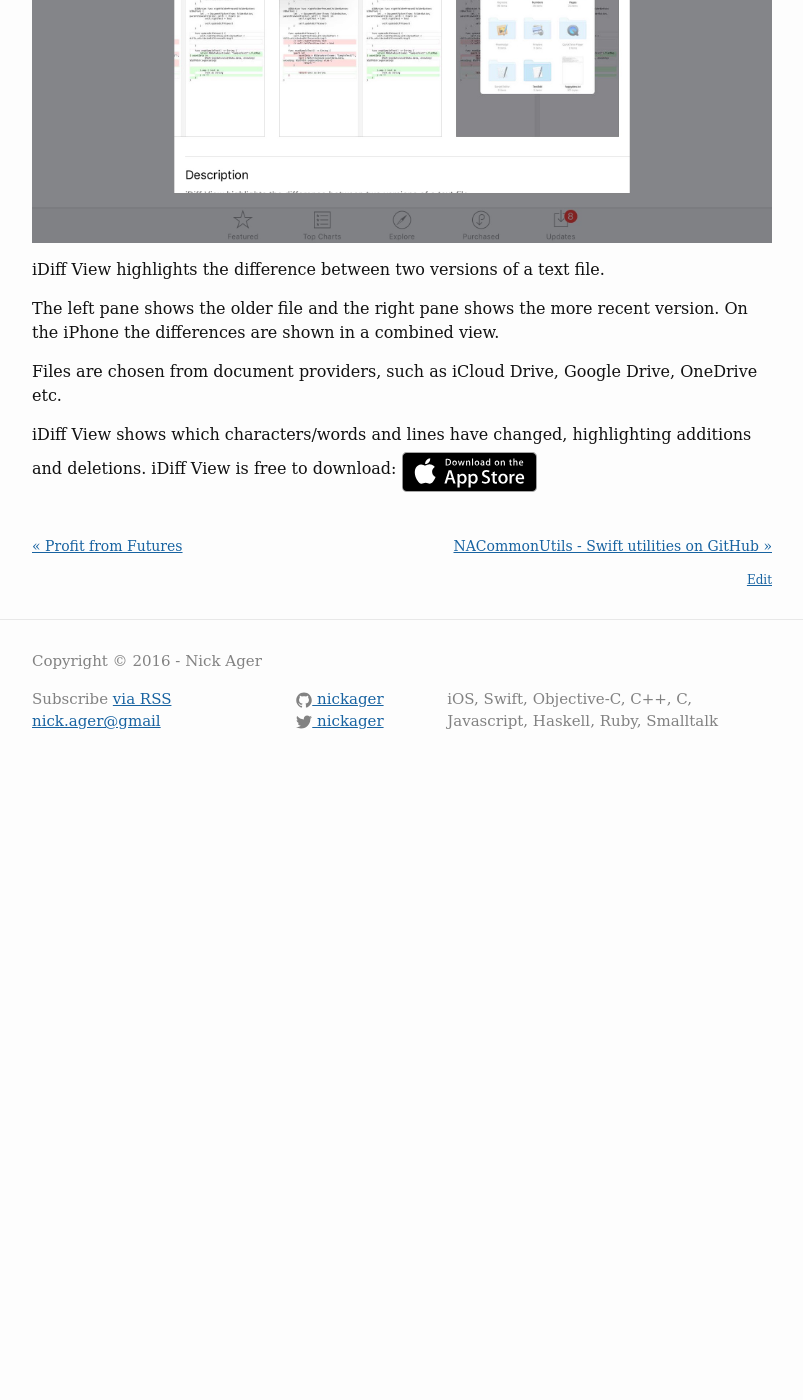
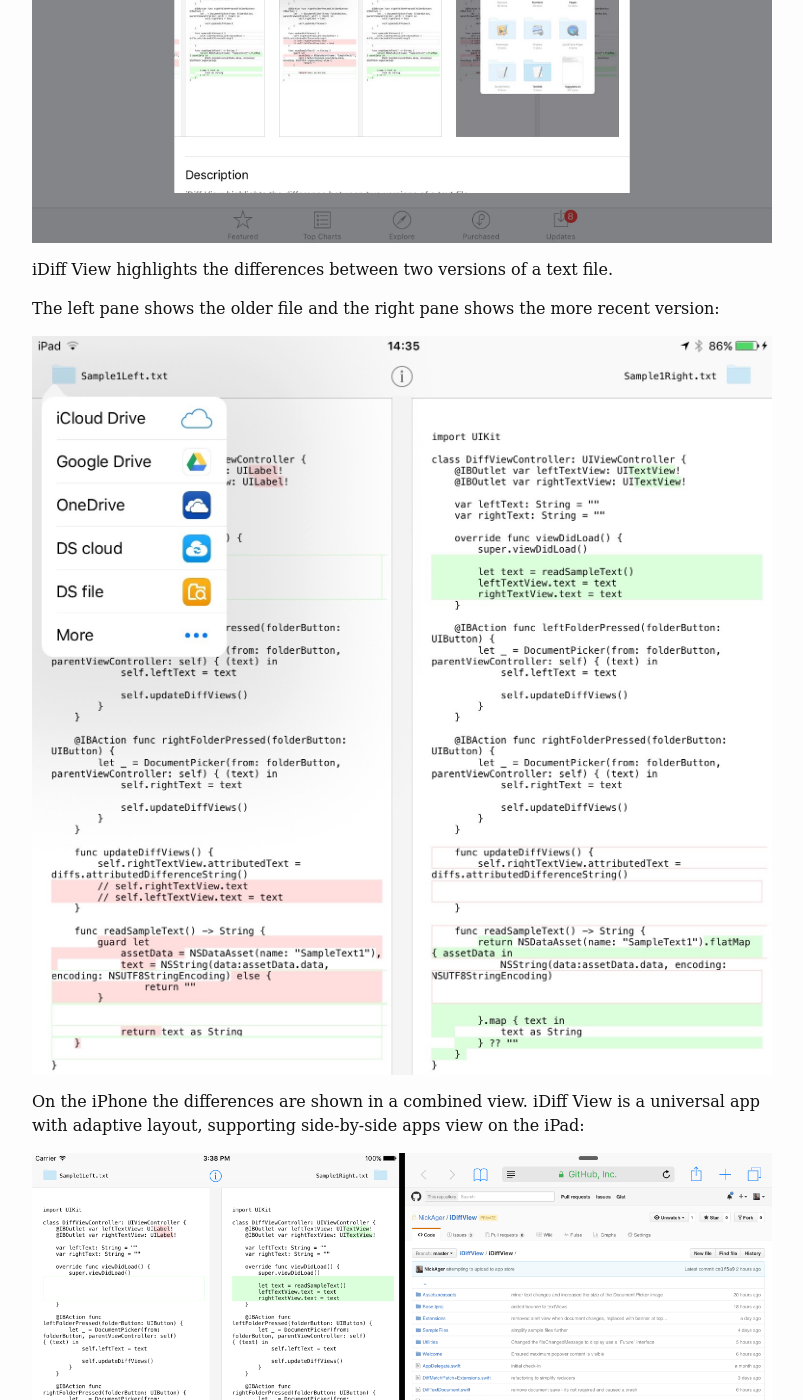
Before and after one commit to NickAger/nickager.github.io, a Jekyll site: the page built from _posts/2016-02-19-iDiffView-available-on-app-store.md, in a window 1280 px wide and 1400 px high, scrolled down 531 px. Shown: the whole window, without its empty margins (238-1041 px from the left). Built offline with Jekyll 4.4.1, drawn with Linux system fonts in a browser that asks for light colours; some web fonts are replaced; comment, search, counter and statistics services are not loaded; before the commit the page ends 1324 px from its top, so only the background shows below that; some of the changed text lies outside the part shown.

Commit message:
update iDiff View post and product information, added images

```diff
--- a/_posts/2016-02-19-iDiffView-available-on-app-store.md
+++ b/_posts/2016-02-19-iDiffView-available-on-app-store.md
@@ -1,6 +1,6 @@
 ---
 layout: post
-title: "iDiffView available on the app store"
+title: "iDiff View available on the app store"
 tags: [Swift, iOS, Apps, App store]
 date: 2016-02-19
 excerpt_separator: <!--more-->
@@ -8,13 +8,23 @@ excerpt_separator: <!--more-->
 
 <a href="https://itunes.apple.com/us/app/idiff-view/id1084386974?mt=8"><img src="/images/blog/iDiffView/appstore-idiffview.jpg" /></a>
 
-iDiff View highlights the difference between two versions of a text file.
+iDiff View highlights the differences between two versions of a text file.
 
-The left pane shows the older file and the right pane shows the more recent version. On the iPhone the differences are shown in a combined view.
+The left pane shows the older file and the right pane shows the more recent version:
 
-Files are chosen from document providers, such as iCloud Drive, Google Drive, OneDrive etc.
+![](/images/blog/iDiffView/iPad2.jpg)
+
+<!--more-->
+
+On the iPhone the differences are shown in a combined view. iDiff View is a universal app with adaptive layout, supporting side-by-side apps view on the iPad:
+
+![](/images/blog/iDiffView/iPadPro1.png)
+
+Files are chosen from document providers, such as iCloud Drive, Google Drive, OneDrive etc:
+
+![](/images/blog/iDiffView/iPad3.jpg)
 
 iDiff View shows which characters/words and lines have changed, highlighting additions and deletions.
-<!--more-->
+
 iDiff View is free to download:
 <a href="https://itunes.apple.com/us/app/idiff-view/id1084386974?mt=8"><img src="/images/apple-marketing-images/App_Store_Badge_US-UK_135x40.svg" style="height:40px;width:135px;margin-top:5px"/></a>
```
Also changed, not shown: x1-products.md (+8 -1 lines), images/blog/iDiffView/iPad2.jpg (added), images/blog/iDiffView/iPad3.jpg (added), images/blog/iDiffView/iPadPro1.png (added).
